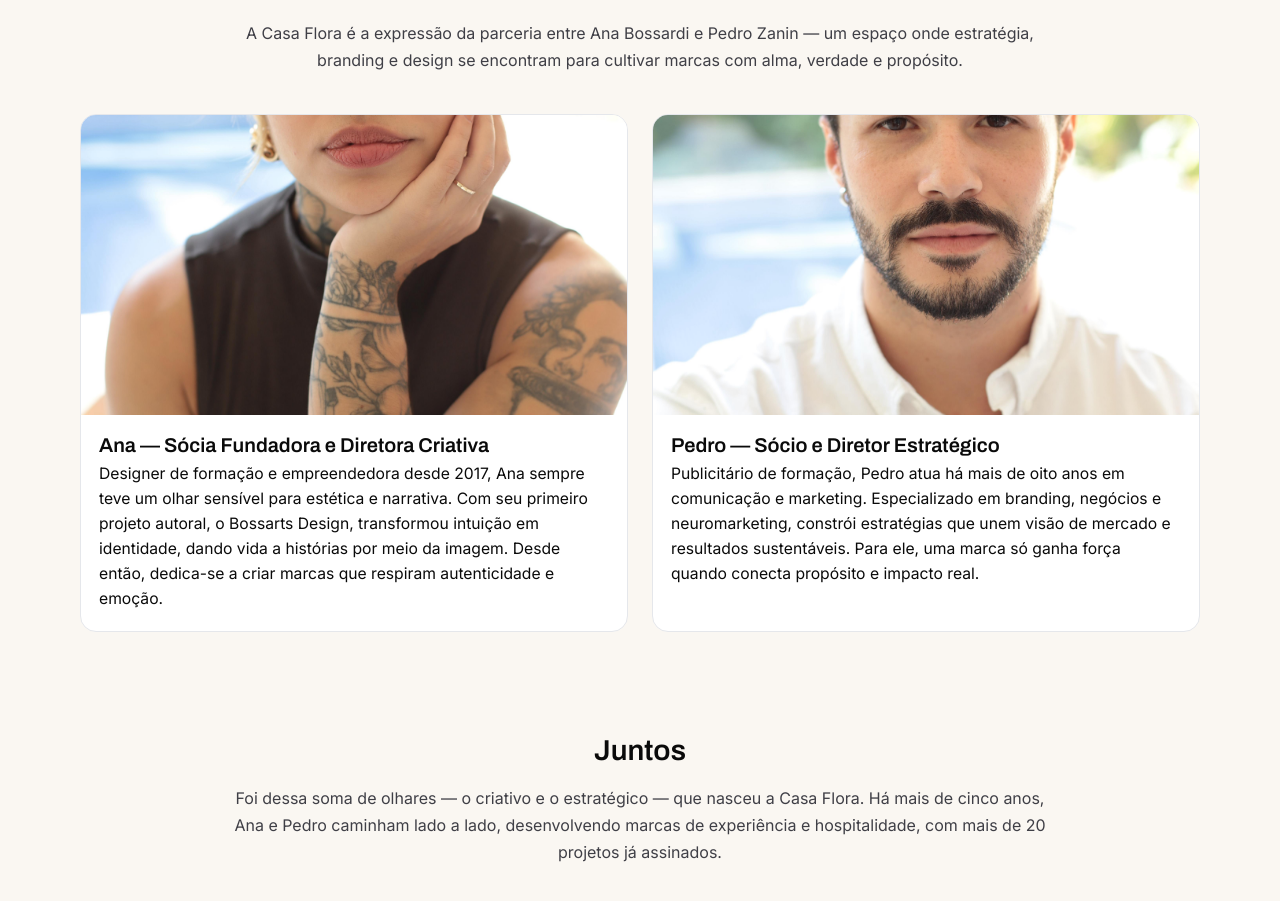
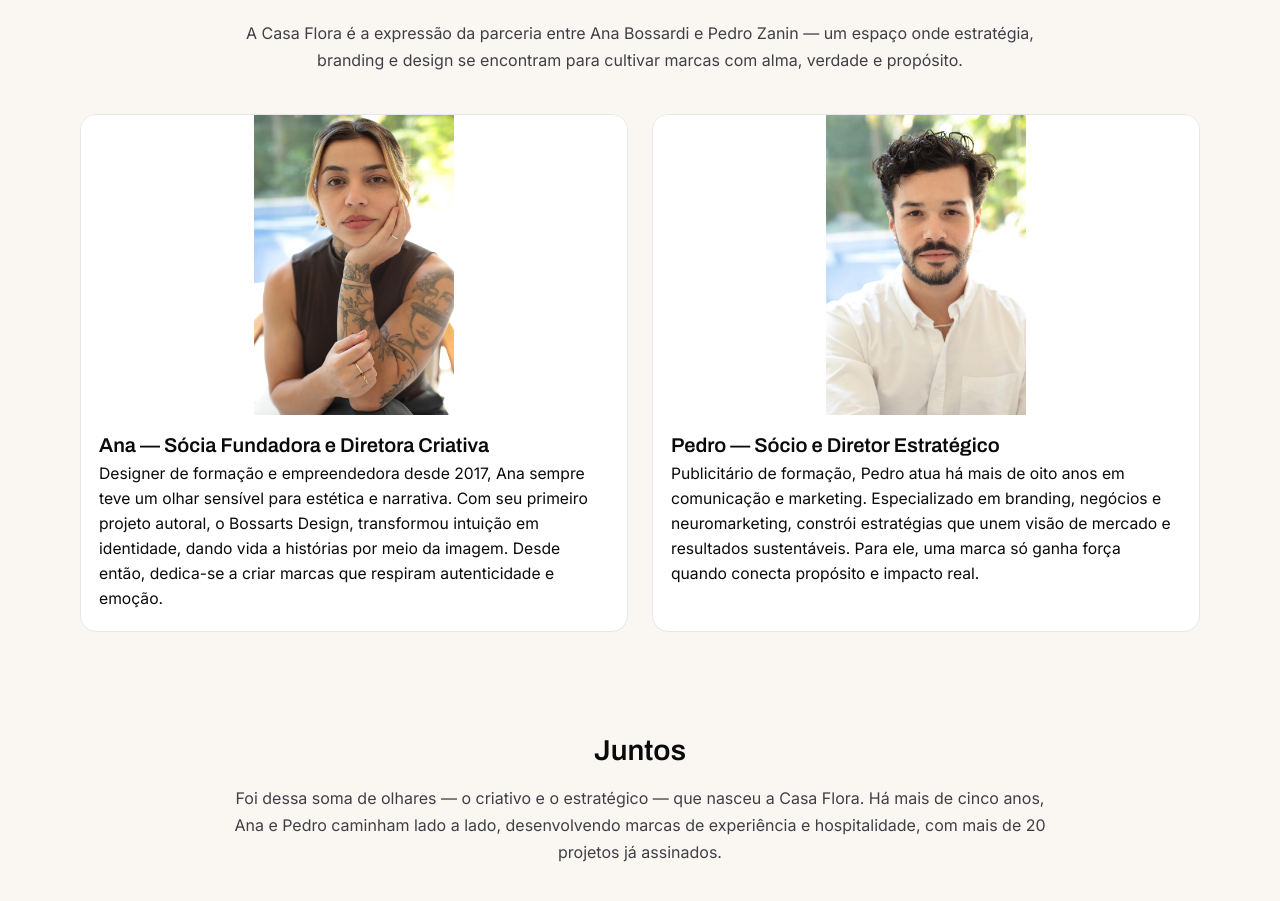
Before and after one commit to osanaizera/casa-flora-site, a Next.js app: page / in a window 1280 px wide. Shown: the part 2671-3572 px from the top of the page. Built offline with nearby package versions, Linux system fonts and the light colour scheme.

Commit message:
fix(Sobre): show team photos fully (object-fit: contain) to avoid face cropping

```diff
--- a/src/app/globals.css
+++ b/src/app/globals.css
@@ -3326,7 +3326,7 @@ body {
   min-height: 300px;
 }
 
-.about-brief__img { object-fit: cover; }
+.about-brief__img { object-fit: contain; background: #fff; }
 
 .about-brief__content {
   display: flex;
```
